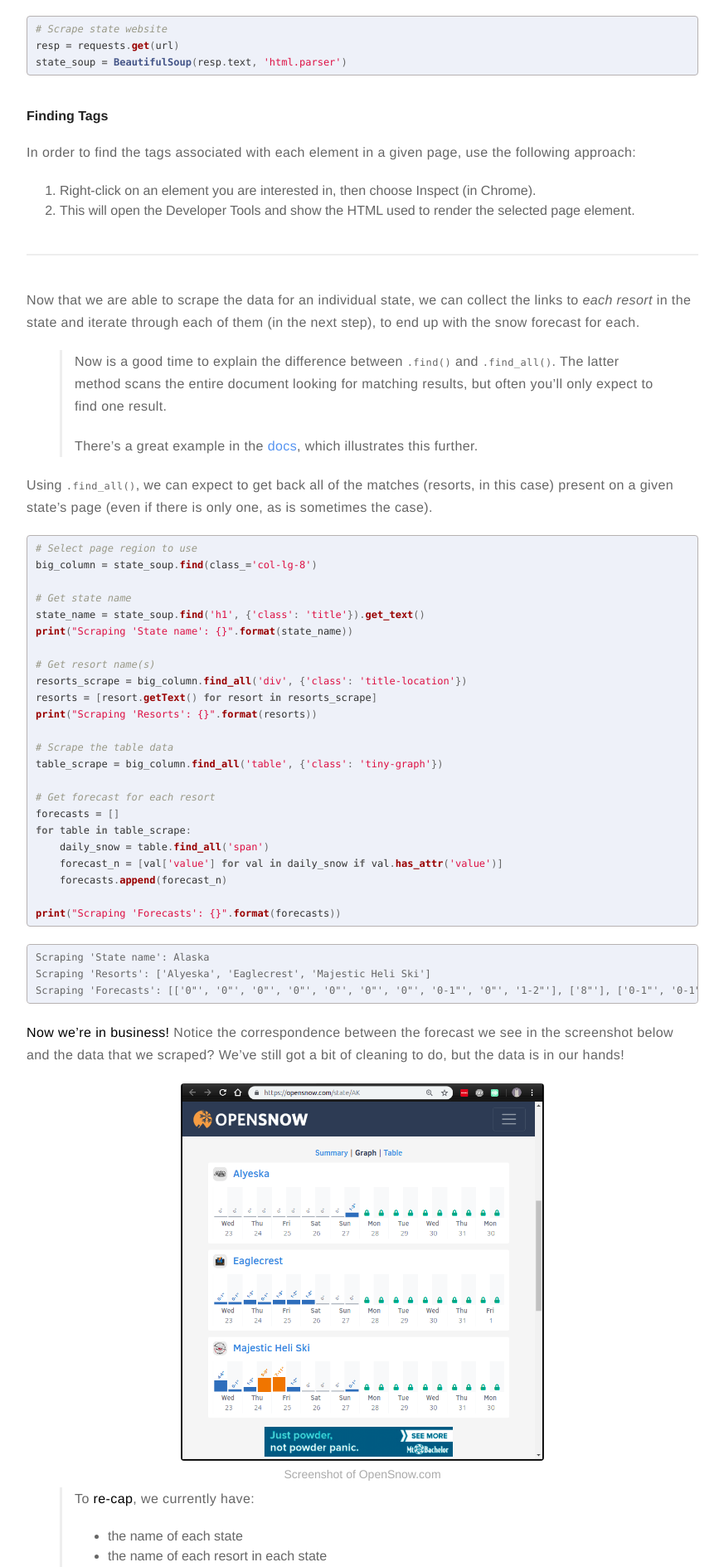
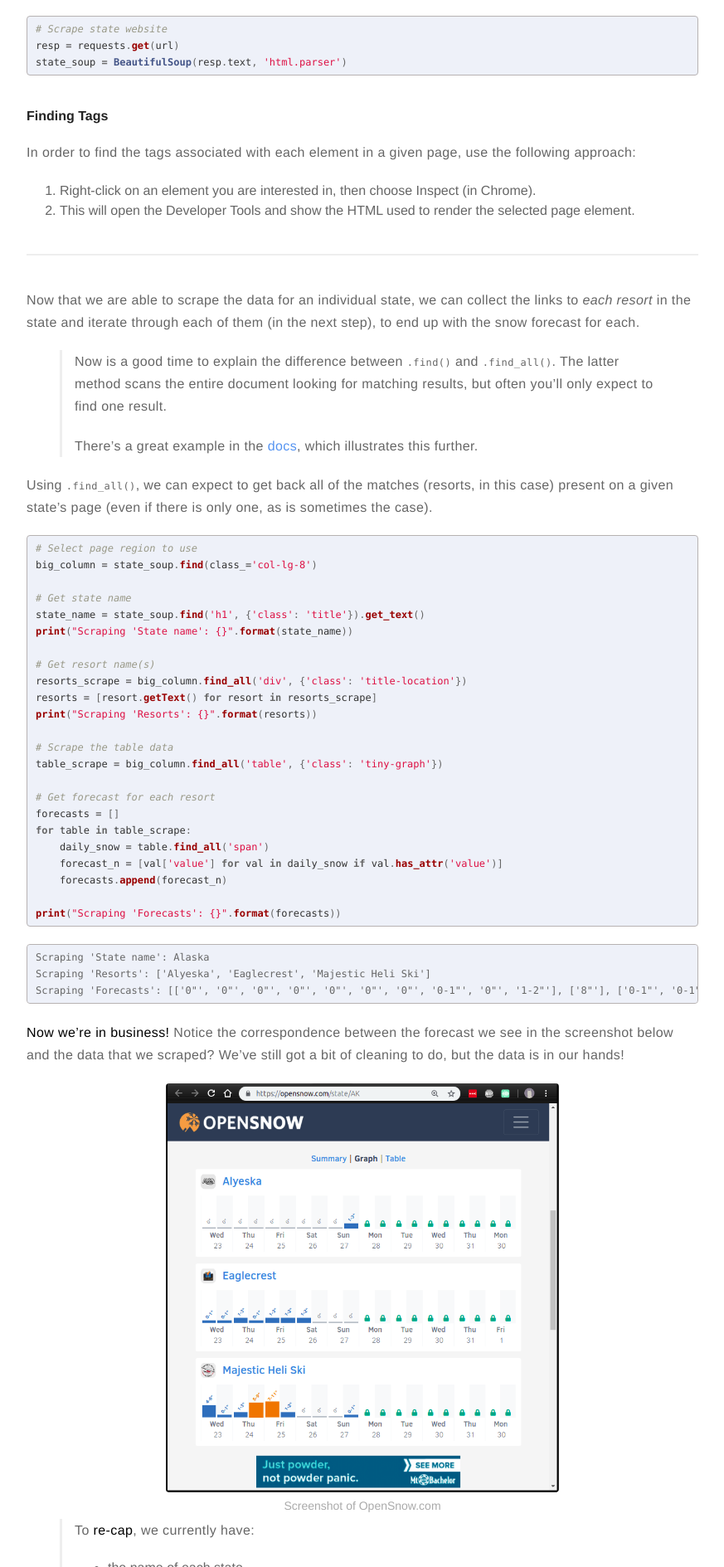
Before and after one commit to meccaLeccaHi/meccaLeccaHi.github.io, a Jekyll site: the page built from _posts/2019-01-23-webscraping.md, in a window 1280 px wide. Shown: the part 4511-6400 px from the top of the page at 83% size, without its empty margins (203-1076 px from the left). Built offline with Jekyll 4.4.1, drawn with Linux system fonts in a browser that asks for light colours; comment, search, counter and statistics services are not loaded.

Commit message:
added webscraping post

```diff
--- a/_posts/2019-01-23-webscraping.md
+++ b/_posts/2019-01-23-webscraping.md
@@ -232,7 +232,7 @@ print("Scraping 'Forecasts': {}".format(forecasts))
 
 **Now we're in business!** Notice the correspondence between the forecast we see in the screenshot below and the data that we scraped? We've still got a bit of cleaning to do, but the data is in our hands!
 
-{% include figure_link.html url="../assets/images/web_scraping/scrape_example.png" href="https://www.opensnow.com" caption="Screenshot of OpenSnow.com" width="60%" %}
+{% include figure_link.html url="../assets/images/web_scraping/scrape_example.png" href="https://www.opensnow.com" caption="Screenshot of OpenSnow.com" width="65%" %}
 
 > To **re-cap**, we currently have:
 > - the name of each state
```
